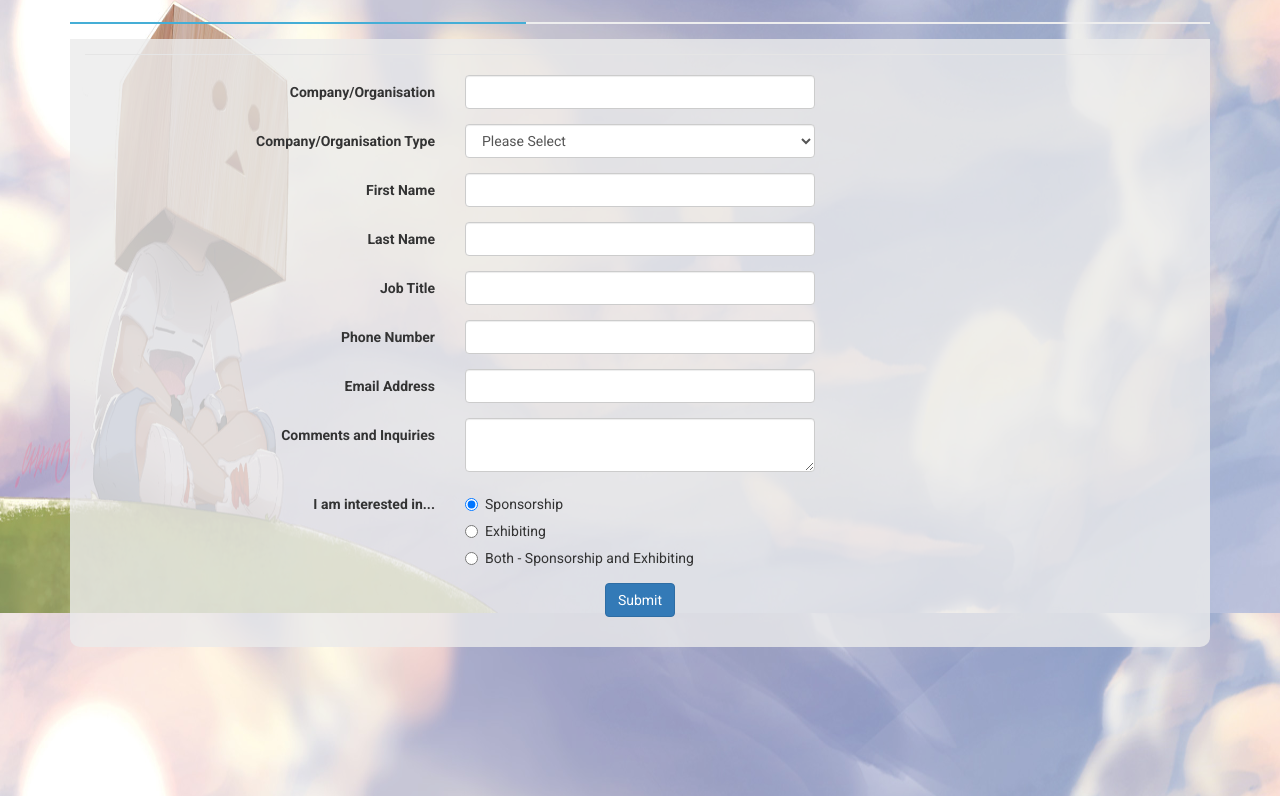
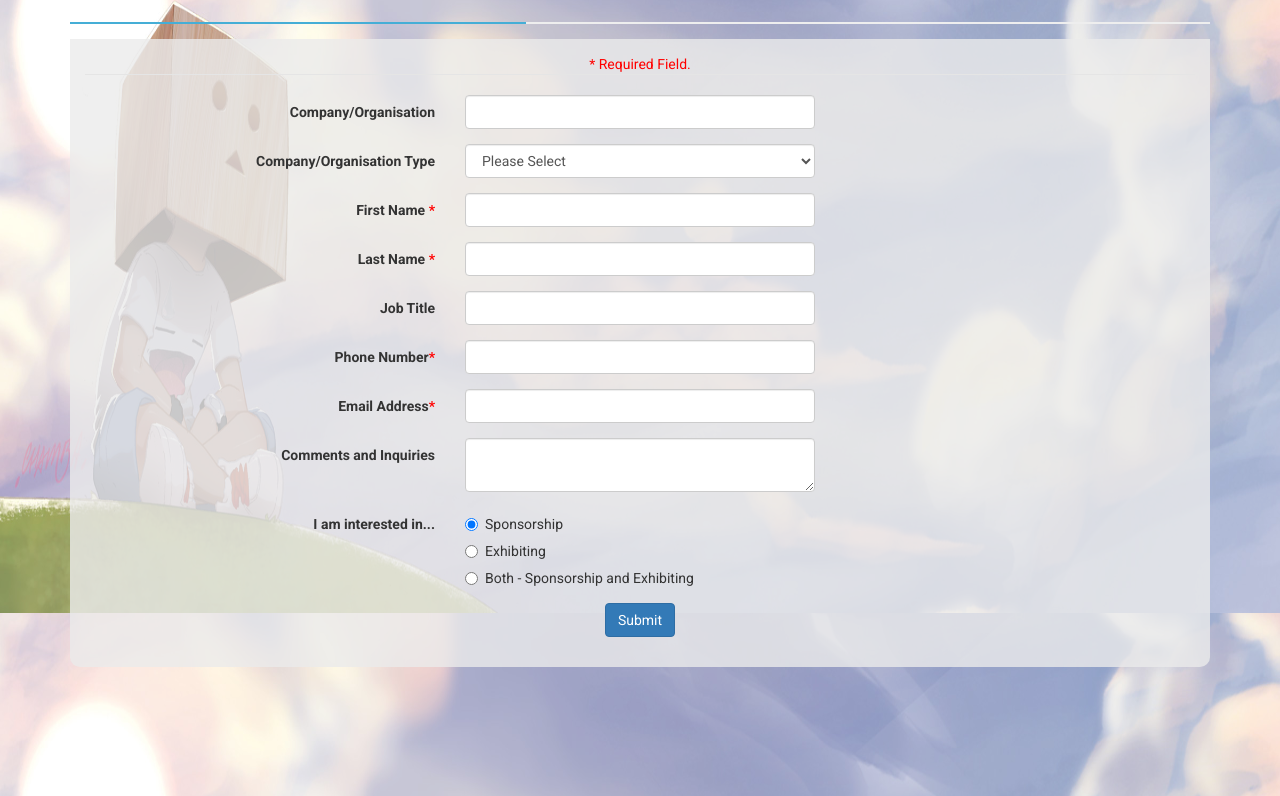
Before and after one commit to louiekangaroo/IttyBittyLatest, a plain HTML site: page Itty Bitty Childrens Expo/getinvolved.html in a window 1280 px wide. Shown: the part 4187-4983 px from the top of the page. Drawn offline with Linux system fonts and the light colour scheme.

Commit message:
update getinvolved page for inserting data to database and email

```diff
--- a/Itty Bitty Childrens Expo/getinvolved.html
+++ b/Itty Bitty Childrens Expo/getinvolved.html
@@ -159,8 +159,8 @@
                 <div class="col-sm-12" style="visibility: visible; margin-bottom: 25px;">
                     <h3 class="column-title"></h3>
                     <div class="column-div">
-                        <!--<span class="center">* Required Field.</span>-->
-                        <form class="form-horizontal" id="reg-form">
+                        <span class="center">* Required Field.</span>
+                        <form class="form-horizontal" id="reg-form" method = "post" action ="process_registration.php">
                             <fieldset>
 
                                 <!-- Form Name -->
@@ -191,19 +191,21 @@
 
                                 <!-- First Name-->
                                 <div class="form-group">
-                                    <label class="col-md-4 control-label" for="txtFName">First Name</label>
+                                    <label class="col-md-4 control-label" for="txtFName">First Name <span class="error">*</span></label>
                                     <div class="col-md-4">
                                         <input id="txtFName" name="fname" type="text" class="form-control input-md" required>
-                                        <!--<span class="error">* </span>-->
+
+
                                     </div>
                                 </div>
 
                                 <!-- Last Name-->
                                 <div class="form-group">
-                                    <label class="col-md-4 control-label" for="txtLName">Last Name</label>
+                                    <label class="col-md-4 control-label" for="txtLName">Last Name <span class="error">* </span></label>
                                     <div class="col-md-4">
+
                                         <input id="txtLName" name="lname" type="text" class="form-control input-md" required>
-                                        <!--<span class="error">* </span>-->
+
                                     </div>
                                 </div>
 
@@ -218,16 +220,16 @@
 
                                 <!-- Phone Number-->
                                 <div class="form-group">
-                                    <label class="col-md-4 control-label" for="txtPhone">Phone Number</label>
+                                    <label class="col-md-4 control-label" for="txtPhone">Phone Number<span class="error">* </span></label>
                                     <div class="col-md-4">
                                         <input id="txtPhone" name="pnumber" type="number" class="form-control input-md" required>
-                                        <!--<span class="error">* </span>-->
+
                                     </div>
                                 </div>
 
                                 <!-- Email-->
                                 <div class="form-group">
-                                    <label class="col-md-4 control-label" for="txtEmail">Email Address</label>
+                                    <label class="col-md-4 control-label" for="txtEmail">Email Address<span class="error">* </span></label>
                                     <div class="col-md-4">
                                         <input id="txtEmail" name="eadd" type="email" class="form-control input-md" required>
 
@@ -271,7 +273,7 @@
                                 <div class="form-group">
                                     <label class="col-md-4 control-label" for="btnSubmit"></label>
                                     <div class="col-md-4">
-                                        <button id="btnSubmit" name="btnSubmit" class="btn btn-primary">Submit</button>
+                                        <button id="btnSubmit" name="btnSubmit" class="btn btn-primary" onclick="alert('Thank you for your interest!')" >Submit</button>
                                     </div>
                                 </div>
                             </fieldset>
```
Also changed, not shown: 1 other file.
